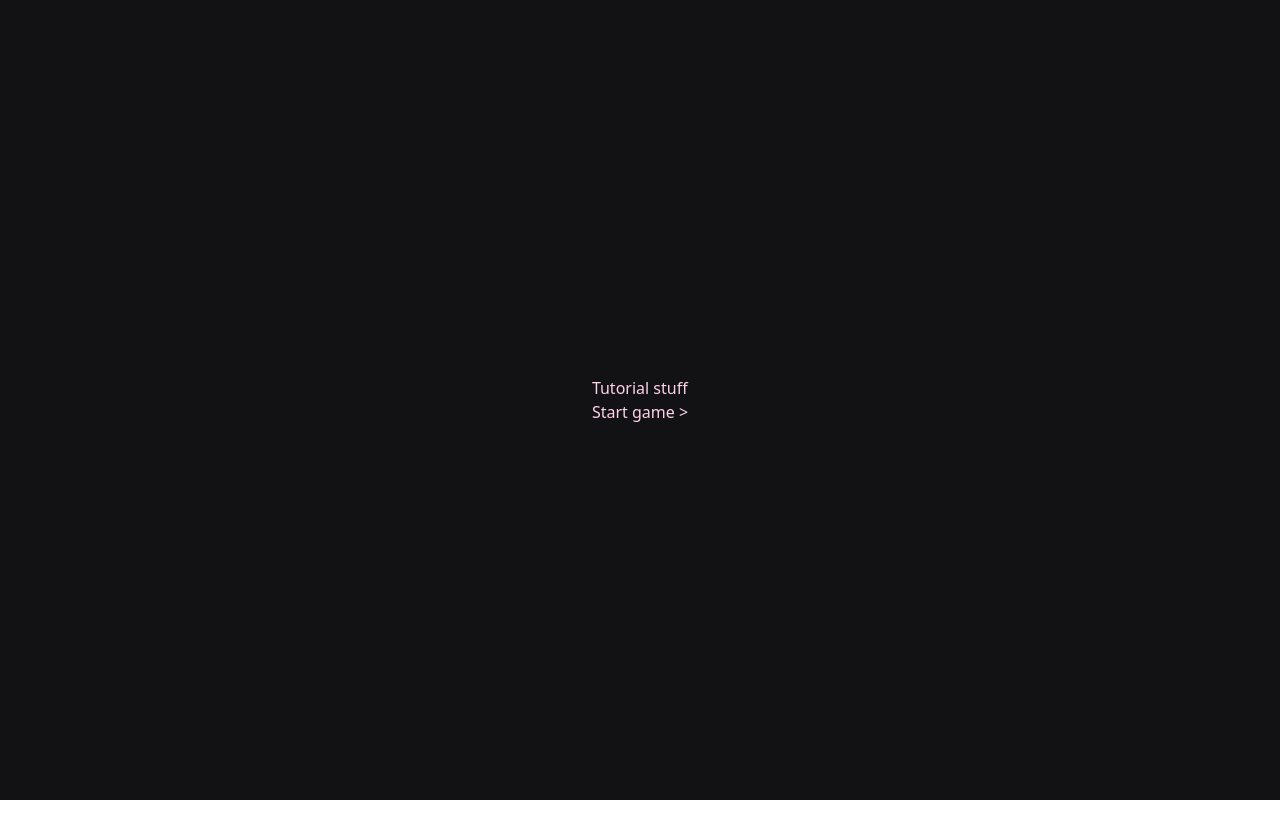
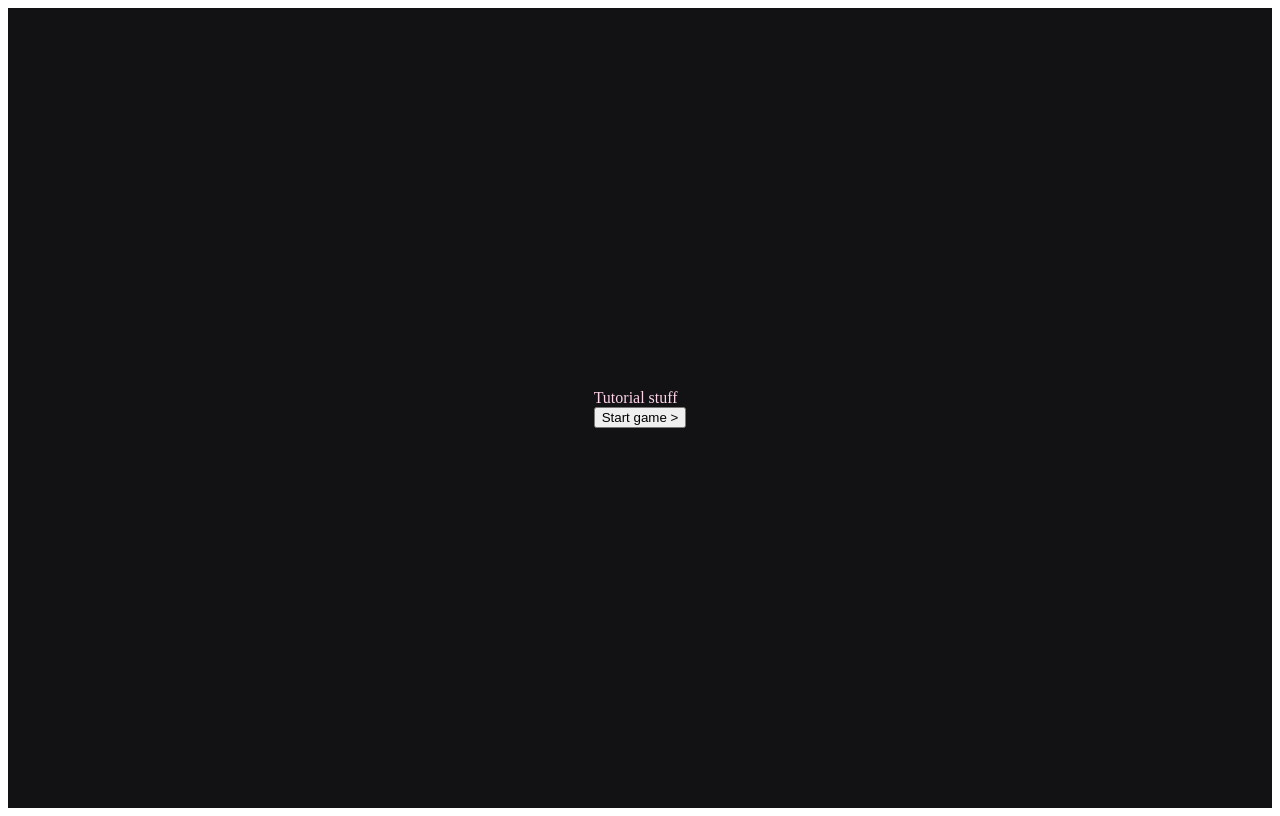
Before and after one commit to webcrawlersdev/minesweeper, a Next.js app: page /itsOverhaulTimeEverybody in a window 1280 px wide. Built offline with nearby package versions, Linux system fonts and the light colour scheme.

Commit message:
refactor: removed unused deps

```diff
--- a/package.json
+++ b/package.json
@@ -11,17 +11,12 @@
     "@react-spring/web": "^9.2.4",
     "@stitches/react": "^1.0.0",
     "@use-gesture/react": "^10.0.0-beta.23",
-    "immer": "^9.0.5",
-    "jotai": "^1.2.2",
     "next": "latest",
     "react": "^17.0.2",
     "react-dom": "^17.0.2"
   },
   "devDependencies": {
     "@types/react": "^17.0.14",
-    "autoprefixer": "^10.2.6",
-    "postcss": "^8.3.5",
-    "tailwindcss": "^2.2.4",
     "typescript": "^4.3.5"
   }
 }
--- a/pages/_app.js
+++ b/pages/_app.js
@@ -1,5 +1,3 @@
-import "../styles/global.css";
-
 function MyApp({ Component, pageProps }) {
   globalStyles();
 
@@ -7,12 +5,6 @@ function MyApp({ Component, pageProps }) {
     <>
       <Head>
         <meta name="viewport" content="width=device-width, user-scalable=no" />
-
-        <style
-          // from https://stitches.dev/docs/server-side-rendering
-          id="stitches"
-          dangerouslySetInnerHTML={{ __html: getCssText() }}
-        />
       </Head>
       <Component {...pageProps} />
     </>
@@ -27,4 +19,3 @@ const globalStyles = globalCss({
 
 import Head from "next/head";
 import { globalCss } from "@stitches/react";
-import { getCssText } from "../stitches.config";
--- a/pages/index.tsx
+++ b/pages/index.tsx
@@ -1,42 +1,9 @@
-import { useState, useRef } from "react";
-import { useAtom } from "jotai";
-
-import Board from "../components/Board";
-import {
-  wonAtom,
-  lostAtom,
-  dugCellsNumAtom,
-  dimSizeAtom,
-  bombNumberAtom,
-} from "../lib/store";
-
 export default function Home() {
-  const [won] = useAtom(wonAtom);
-  const [lost, setLost] = useAtom(lostAtom);
-  const [, setDugCellsNum] = useAtom(dugCellsNumAtom);
-  const [dimSize] = useAtom(dimSizeAtom);
-  const [bombNumber] = useAtom(bombNumberAtom);
-
-  const dugCellsRef = useRef([]);
-  // this is passed to the cells so they can mutate an array of checked cells so we don't have to check cells more than once. This improves performance a lot.
-
-  const [board, setBoard] = useState([]);
-
-  const resetGame = () => {
-    dugCellsRef.current = [];
-    setDugCellsNum(0);
-    setLost(false);
-    setBoard(createBoardWithJustNumbers(dimSize, bombNumber));
-  };
-
   return (
-    <div className="flex flex-col items-center justify-center min-h-screen">
-      <h1 className="mb-6">Bombs: {bombNumber}</h1>
-      <Board board={board} setBoard={setBoard} dugCellsRef={dugCellsRef} />
-      <h1>{lost ? "YOU LOST" : won ? "YOU WON" : "Not yet"}</h1>
-      <button onClick={resetGame}>Reset game</button>
-    </div>
+    <Link href="/itsOverhaulTimeEverybody" passHref>
+      <a>The game is here</a>
+    </Link>
   );
 }
 
-import { create_board, createBoardWithJustNumbers } from "../lib/utils";
+import Link from "next/link";
--- a/postcss.config.js
+++ /dev/null
@@ -1,8 +0,0 @@
-// If you want to use other PostCSS plugins, see the following:
-// https://tailwindcss.com/docs/using-with-preprocessors
-module.exports = {
-  plugins: {
-    tailwindcss: {},
-    autoprefixer: {},
-  },
-}
--- a/styles/global.css
+++ /dev/null
@@ -1,9 +0,0 @@
-@tailwind base;
-@tailwind components;
-@tailwind utilities;
-
-@layer base {
-  html {
-    touch-action: manipulation;
-  }
-}
--- a/tailwind.config.js
+++ /dev/null
@@ -1,12 +0,0 @@
-module.exports = {
-  mode: 'jit',
-  purge: ['./pages/**/*.{js,ts,jsx,tsx}', './components/**/*.{js,ts,jsx,tsx}'],
-  darkMode: false, // or 'media' or 'class'
-  theme: {
-    extend: {},
-  },
-  variants: {
-    extend: {},
-  },
-  plugins: [],
-}
```
Also changed, not shown: 1 other file (tests, documents, lock files or other folders).
